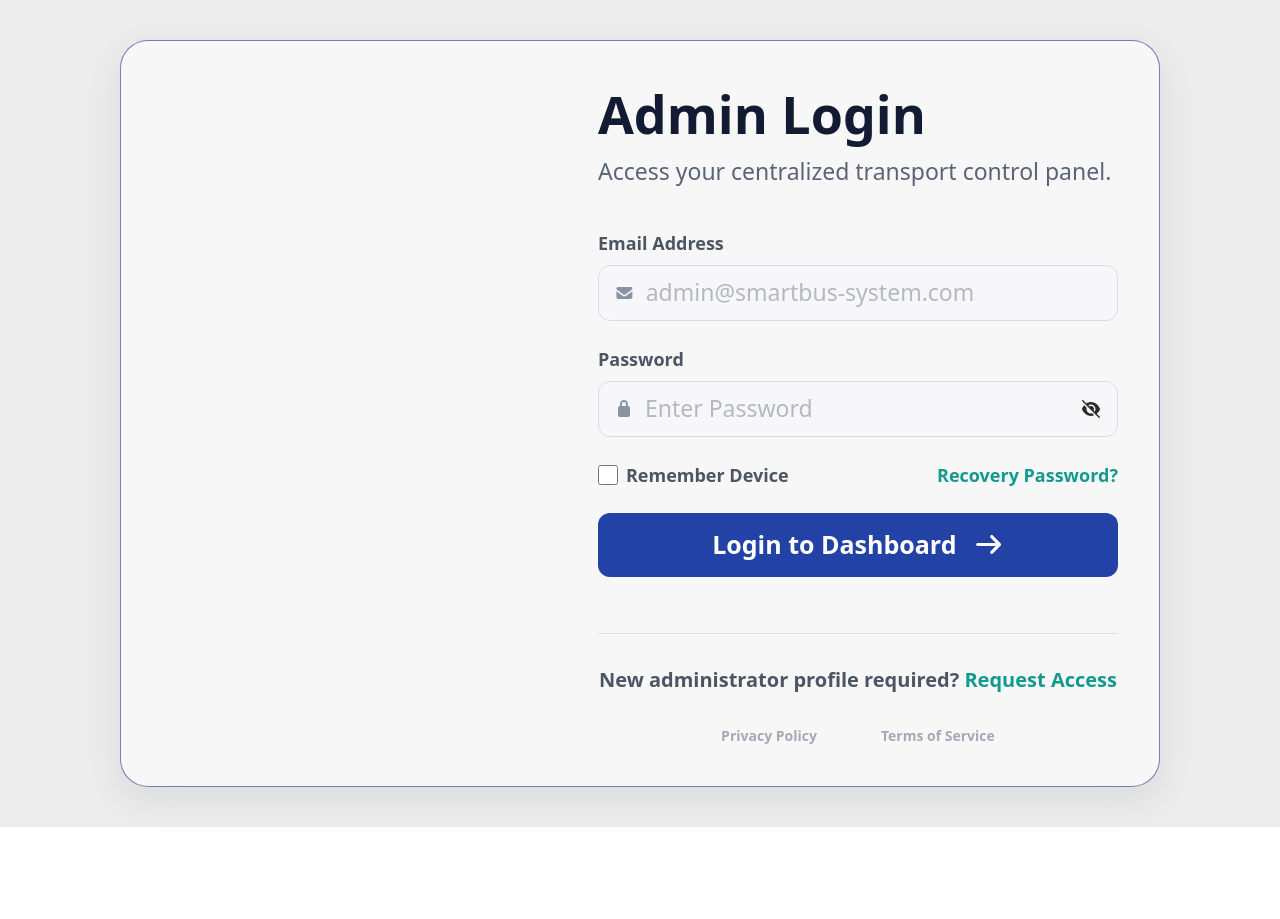
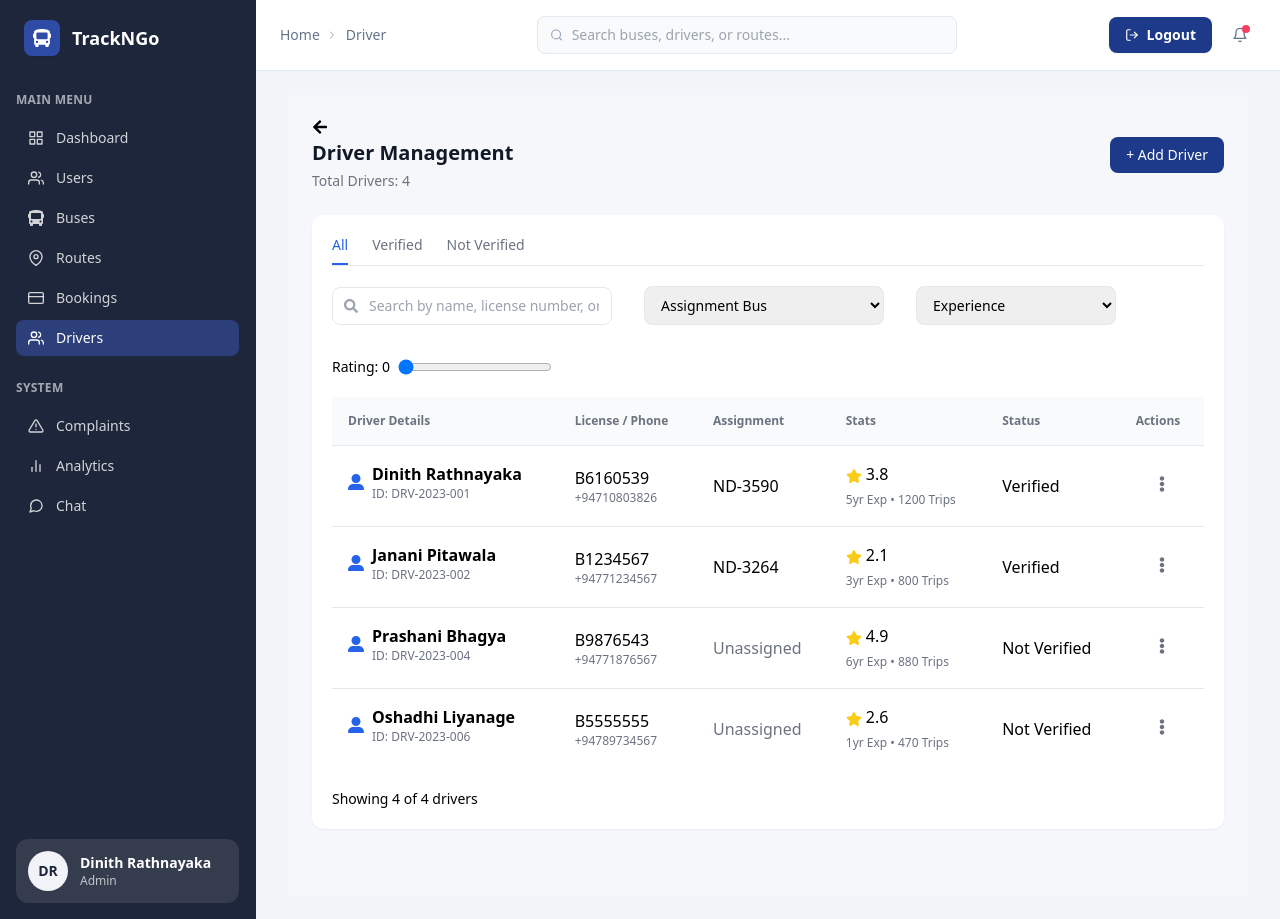
Before and after one commit to dinithrathnayaka23/TrackNGo, a React (Vite) app in the folder frontend/admin-web/my-react-app/: page /driver in a window 1280 px wide. Before the commit this address led to /login. Before the commit the page ends 827 px from the top, so only its background shows below. Built offline with nearby package versions, Linux system fonts and the light colour scheme.

Commit message:
All the chnages completed

```diff
--- a/frontend/admin-web/my-react-app/src/components/layout/Sidebar.tsx
+++ b/frontend/admin-web/my-react-app/src/components/layout/Sidebar.tsx
@@ -16,6 +16,7 @@ const mainMenu = [
   { label: "Buses", to: "/buses", icon: FaBus },
   { label: "Routes", to: "/routes", icon: FiMapPin },
   { label: "Bookings", to: "/bookings", icon: FiCreditCard },
+  { label: "Drivers", to: "/driver", icon: FiUsers },
 ];
 
 const systemMenu = [
--- a/frontend/admin-web/my-react-app/src/pages/dashboard/Buses.tsx
+++ b/frontend/admin-web/my-react-app/src/pages/dashboard/Buses.tsx
@@ -131,7 +131,6 @@ function Buses() {
   const [capacity, setCapacity] = useState(30);
   const [showAddBus, setShowAddBus] = useState(false);
   const [newBus, setNewBus] = useState(emptyBusForm);
-
   const [showExportModal, setShowExportModal] = useState(false);
 
   const filteredBuses = useMemo(() => {
@@ -521,8 +520,8 @@ function Buses() {
       {showExportModal && (
         <div className="fixed inset-0 bg-black bg-opacity-50 flex justify-center items-center">
           <div className="bg-white p-6 rounded w-80">
-            <h2 className="mb-4 font-semibold">Export</h2>
-            <button className="w-full bg-[#1d3a8a] text-white py-2 rounded mb-3"
+            <h2 className="mb-4 font-semibold">Export Report</h2>
+            <button className="w-full bg-[#1d3a8a] text-black py-2 rounded mb-3"
               onClick={() => alert("Downloading...")}>
               Download Preview
             </button>
@@ -532,6 +531,7 @@ function Buses() {
           </div>
         </div>
       )}
+
     </div>
   );
 }
--- a/frontend/admin-web/my-react-app/src/pages/dashboard/Driver.tsx
+++ b/frontend/admin-web/my-react-app/src/pages/dashboard/Driver.tsx
@@ -121,7 +121,7 @@ const DriverManagement = () => {
 
           <button
             onClick={() => setShowAddDriver(true)}
-            className="bg-blue-600 text-white px-4 py-2 rounded-lg text-sm font-medium"
+            className="bg-[#1d3a8a] text-white px-4 py-2 rounded-lg text-sm font-medium"
           >
             + Add Driver
           </button>
@@ -309,7 +309,7 @@ const DriverManagement = () => {
 
               <button
                 onClick={() => setShowAddDriver(false)}
-                className="bg-blue-600 text-white px-3 py-2 rounded"
+                className="bg-[#1d3a8a] text-white px-3 py-2 rounded"
               >
                 Save Driver
               </button>
@@ -322,13 +322,14 @@ const DriverManagement = () => {
       {showActions && (
         <div className="fixed inset-0 bg-black bg-opacity-50 flex justify-center items-center">
           <div className="bg-white p-6 rounded-lg w-[300px]">
-            <button className="w-full bg-red-500 text-white py-2 rounded mb-2">
+            <button className="w-full bg-red-500 text-white py-2 rounded mb-2"
+            onClick={() => alert("Driver Removed")}>
               Remove Driver
             </button>
 
             <button
               onClick={() => setUpdateStatus(true)}
-              className="w-full bg-blue-500 text-white py-2 rounded mb-2"
+              className="w-full bg-[#1d3a8a] text-white py-2 rounded mb-2"
             >
               Update Status
             </button>
@@ -347,11 +348,13 @@ const DriverManagement = () => {
       {updateStatus && (
         <div className="fixed inset-0 bg-black bg-opacity-50 flex justify-center items-center">
           <div className="bg-white p-6 rounded-lg w-[300px]">
-            <button className="w-full bg-blue-500 text-white py-2 rounded mb-2">
+            <button className="w-full bg-[#1d3a8a] text-white py-2 rounded mb-2"
+            onClick={() => alert("Set to be verified")}>
               Verified
             </button>
 
-            <button className="w-full bg-blue-500 text-white py-2 rounded mb-2">
+            <button className="w-full bg-[#1d3a8a] text-white py-2 rounded mb-2"
+            onClick={() => alert("Updated")}>
               Not Verified
             </button>
 
--- a/frontend/admin-web/my-react-app/src/routes/AppRoutes.tsx
+++ b/frontend/admin-web/my-react-app/src/routes/AppRoutes.tsx
@@ -3,6 +3,7 @@ import Login from "../pages/auth/Login";
 import Signup from "../pages/auth/Signup";
 import Buses from "../pages/dashboard/Buses";
 import Complaints from "../pages/dashboard/Complaints";
+import Driver from "../pages/dashboard/Driver";
 import DashboardLayout from "../components/layout/DashboardLayout";
 
 function AppRoutes() {
@@ -31,6 +32,17 @@ function AppRoutes() {
             </DashboardLayout>
           }
         />
+        <Route
+          path="/driver"
+          element={
+            <DashboardLayout
+              title="Driver"
+              breadcrumb={["Home", "Driver"]}
+            >
+              <Driver />
+            </DashboardLayout>
+          }
+        />
         <Route path="*" element={<Navigate to="/login" replace />} />
       </Routes>
     </BrowserRouter>
```
